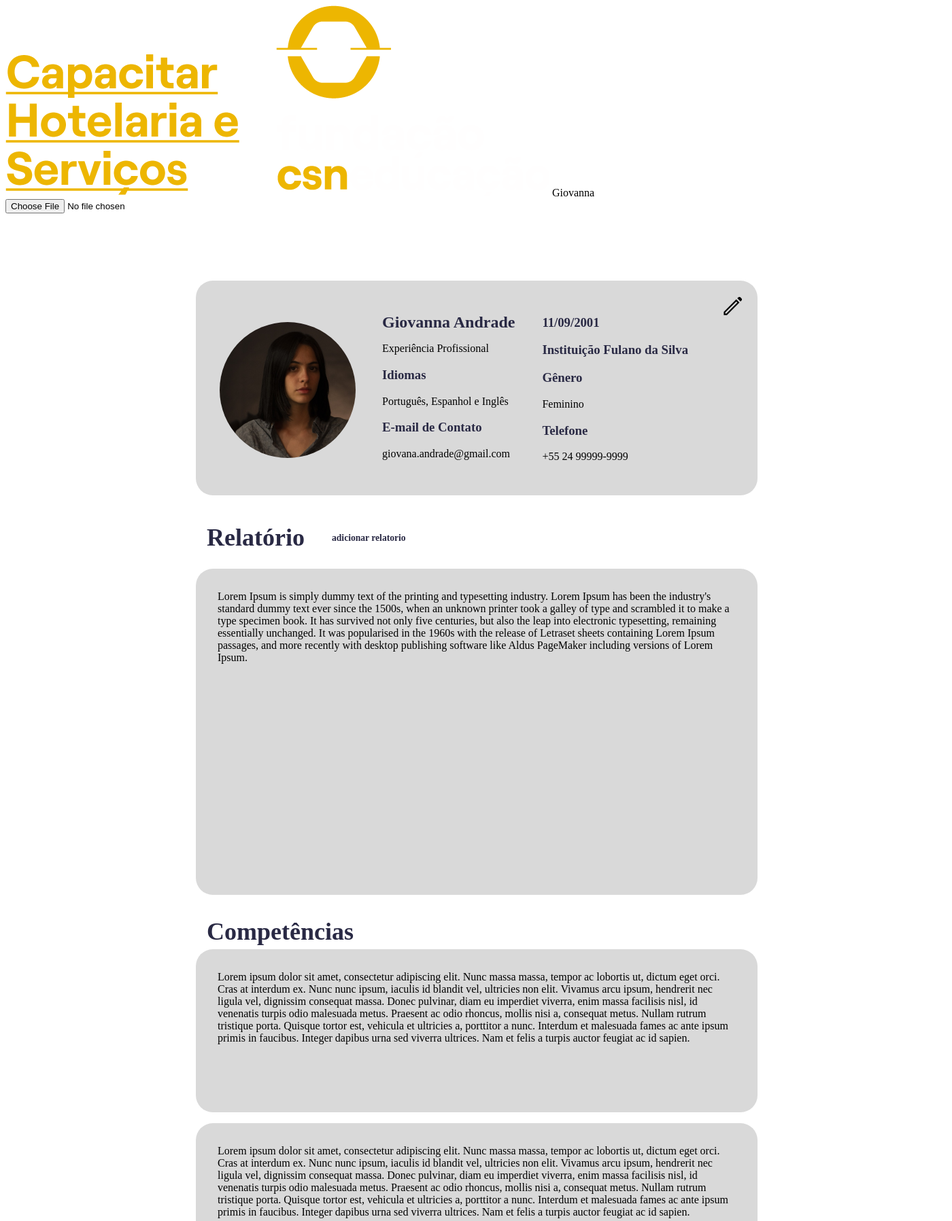
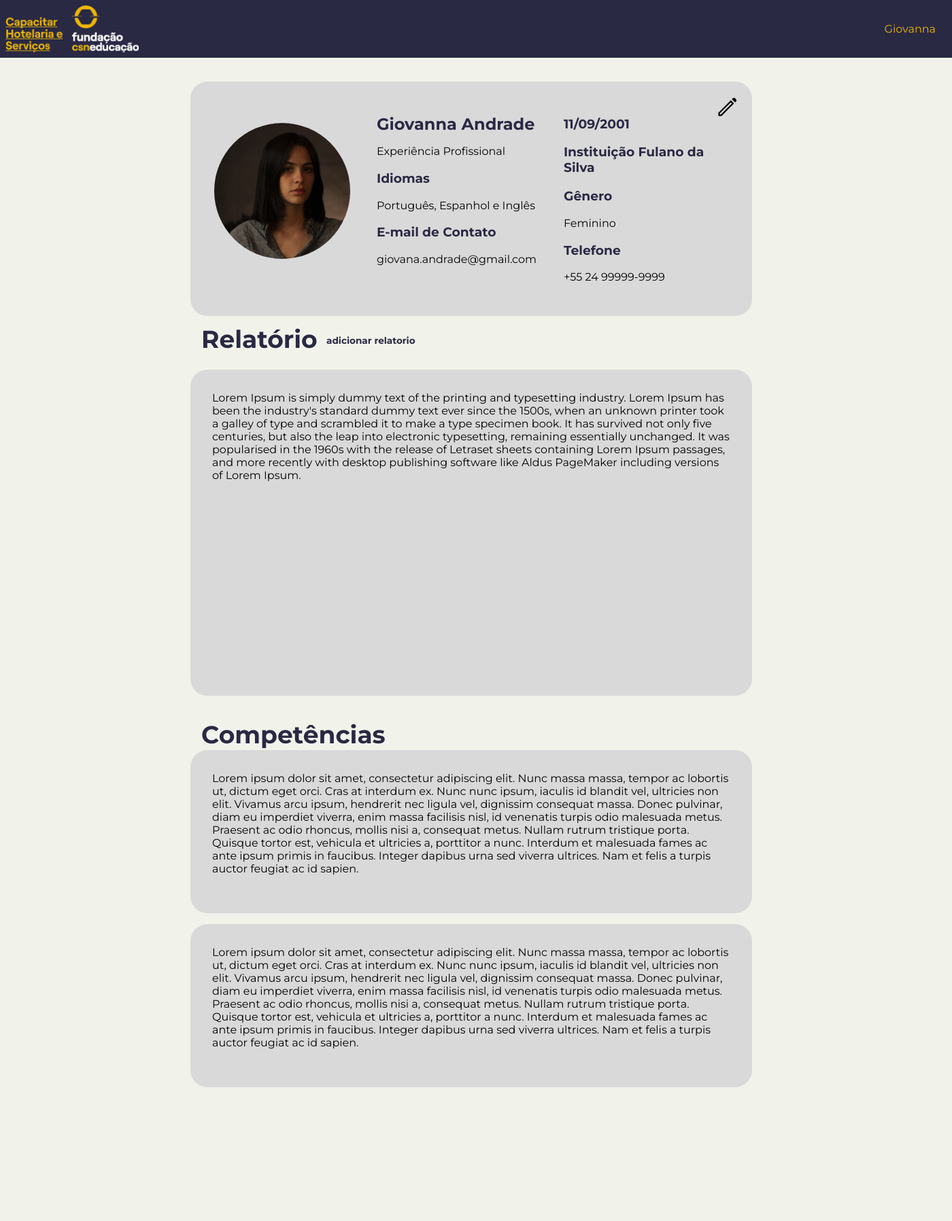
Before and after one commit to raphael0627f/MVCInternSpace, a PHP site: page /html/Main.html in a window 1400 px wide. Shown: the top 1797 px of the page at 68% size. Run offline with PHP 8.4, Linux system fonts and the light colour scheme; data that the repository does not hold is empty.

Commit message:
Update Main.css

```diff
--- a/frontend/Main.css
+++ b/frontend/Main.css
@@ -1,3 +1,82 @@
+@font-face { /* Adicionando a fonte Montserrat */
+    font-family: Montserrat;
+    src: url(../fontes/Montserrat-VariableFont_wght.ttf);
+
+}
+
+@font-face { /* Adicionando a fonte Montserrat */
+    font-family: Montserrat;
+    src: url(../fontes/Montserrat-VariableFont_wght.ttf);
+
+}
+
+
+* {
+
+    font-family: 'Montserrat';
+
+}
+
+html {
+    min-height: 100%;
+}
+
+body {
+    margin: 0;
+    background-color: #f1f2ea;
+}
+
+body::-webkit-scrollbar {
+    width: 12px;
+}
+
+body::-webkit-scrollbar-track {
+    background: white;
+}
+
+body::-webkit-scrollbar-thumb {
+    background-color: grey;
+    border-radius: 20px;
+    border: 3px solid white;
+}
+
+header {
+    position: fixed;
+    display: flex;
+    align-items: center;
+    /* ^^^^ ESSA LINHA CENTRALIZA TODOS OS ITENS DO HEADER NO MEIO */
+    padding: 1vh;
+    width: 100%;
+    background-color: #292944;
+    z-index: 1;
+}
+
+header a {
+
+    color: #edb700;
+    text-decoration: none;
+    position: fixed;
+    right: 3vh;
+    font-size: 2vh;
+
+}
+header a:hover{
+    transition: 0.6;
+    color:white;
+
+}
+
+header img {
+    height: 19%;
+    width: 14%;
+    object-fit: fill;
+}
+
+#nome:hover {
+    color: white;
+    transition: 0.3s;
+    cursor: pointer;
+}
 main {
     display: flex;
     flex-direction: column;
@@ -45,6 +124,12 @@
     margin-top: -3.5vh;
     margin-left: 60vh;
     text-decoration: none;
+}
+
+#adicionar-relatorio:hover {
+    color: #00b6ca;
+    cursor: pointer;
+    transition: 0.2s;
 }
 
 #relatorio {
@@ -96,9 +181,6 @@
 }
 
 
-
-
-
 input[type='file']{
     display: grid;
 }
@@ -127,8 +209,10 @@
     position: fixed;
     align-items: center;
 }
+
 footer {
     position: static;
+    display: flex;
     margin-top: 100vh;
     bottom: 0;
     background-color: #292944;
@@ -136,11 +220,8 @@
     width: 100%;
     height: 100%;
     text-align: center;
+}
 
-}
-#contanier-footer{
-margin-left: 150vh;
-}
 #img-edit{
 position: absolute;
 width: 2.2rem;
@@ -153,18 +234,34 @@
     background-color: grey;
     color: white;
     border-radius:50% 6px;
-
-}
-body::-webkit-scrollbar {
-    width: 12px;
+    transition: 0.5s;
+    cursor: pointer;
 }
 
-body::-webkit-scrollbar-track {
-    background: white;
+#imgPhoto-footer {
+    width: 20vh;
+    margin-top: 5vh;
+    margin-left: 2vh;
 }
 
-body::-webkit-scrollbar-thumb {
-    background-color: grey;
-    border-radius: 20px;
-    border: 3px solid white;
+#meio-footer {
+    margin-left: 50vh;
 }
+
+#dir-footer {
+    margin-left: 58vh;
+}
+
+#t-footer {
+    color: #edb700;
+}
+
+#r-Social {
+    text-decoration: none;
+    color: white;
+}
+
+#r-Social:hover {
+    color: gray;
+    transition: 0.3s;
+}
```
